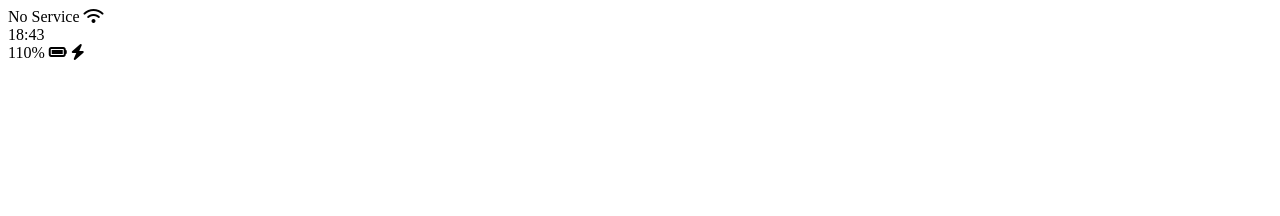
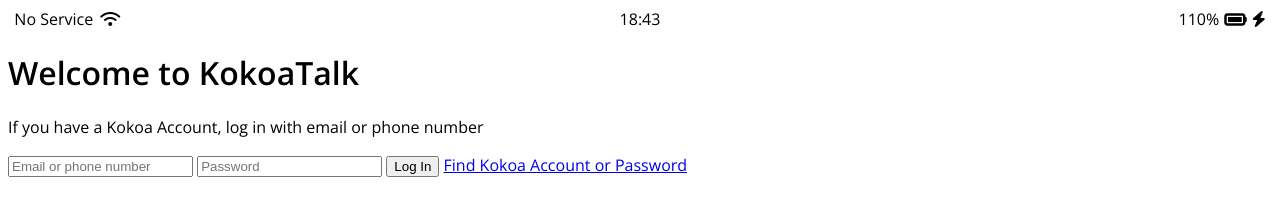
Before and after one commit to jajak6312/kokoa-clone, a plain HTML site: page index.html in a window 1280 px wide. Drawn offline with nearby package versions, Linux system fonts and the light colour scheme.

Commit message:
Make_information_on_the_top

```diff
--- /dev/null
+++ b/css/style.css
@@ -0,0 +1,31 @@
+@import url("https://fonts.googleapis.com/css2?family=Open+Sans:wght@400;600&display=swap");
+
+body {
+  font-family: "Open Sans", sans-serif;
+}
+
+.status-bar {
+  display: flex;
+  justify-content: center;
+}
+.status-bar__column {
+  width: 33%;
+}
+.status-bar__column:first-child span {
+  margin-right: 3px;
+}
+
+.status-bar__column:nth-child(2) {
+  display: flex;
+  justify-content: center;
+}
+
+.status-bar__column:last-child {
+  display: flex;
+  justify-content: flex-end;
+  align-items: center;
+}
+
+.status-bar__column .fa-battery-full {
+  margin: 0px 5px;
+}
--- a/index.html
+++ b/index.html
@@ -1,12 +1,13 @@
 <!DOCTYPE html>
 <html lang="en">
   <head>
+    <link rel="stylesheet" href="css/style.css" />
     <meta charset="UTF-8" />
     <meta name="viewport" content="width=device-width, initial-scale=1.0" />
     <title>Welcome to Kokoa talk</title>
   </head>
   <body>
-    <div id="status-bar">
+    <div class="status-bar">
       <div class="status-bar__column">
         <span>No Service</span>
         <i class="fas fa-wifi"></i>
@@ -16,10 +17,23 @@
       </div>
       <div class="status-bar__column">
         <span>110%</span>
-        <i class="fas fa-battery-full"></i>
+        <i class="fas fa-battery-full fa-lg"></i>
         <i class="fas fa-bolt"></i>
       </div>
     </div>
+    <header class="welcome-header">
+      <h1 class="welcome-header__title">Welcome to KokoaTalk</h1>
+      <p class="welcome-header__text">
+        If you have a Kokoa Account, log in with email or phone number
+      </p>
+    </header>
+    <form id="Login-form">
+      <input type="text" placeholder="Email or phone number" />
+      <input type="password" placeholder="Password" />
+      <input type="submit" value="Log In" />
+      <a href="#">Find Kokoa Account or Password</a>
+    </form>
+
     <script
       src="https://kit.fontawesome.com/c7298b9d88.js"
       crossorigin="anonymous"
```
